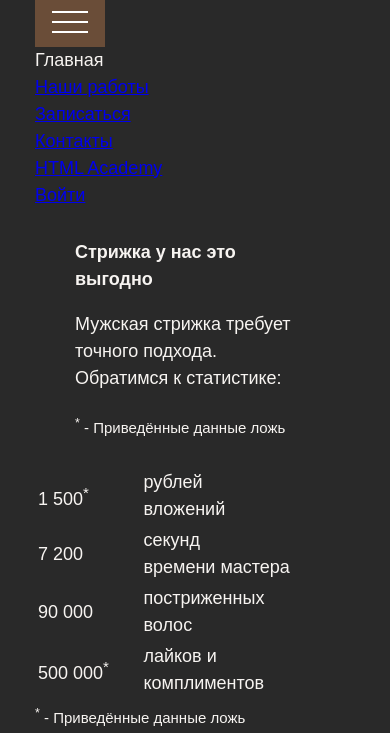
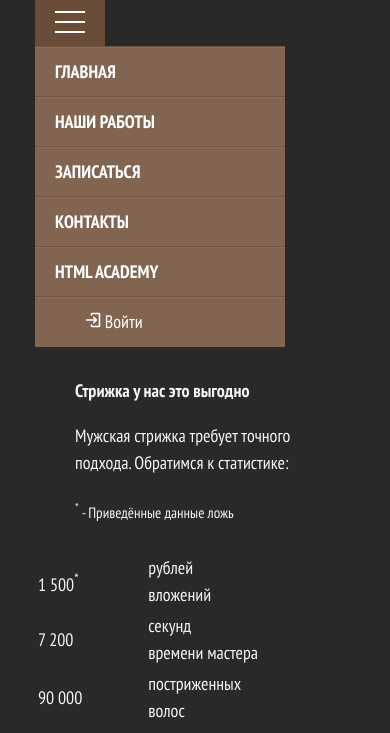
Before and after one commit to kosweb/Barbershop, a website: page #src/index.html in a window 390 px wide. Shown: the part 88-821 px from the top of the page. Drawn offline with nearby package versions, Linux system fonts and the light colour scheme; files that its build step writes are made by us from their sources.

Commit message:
add main-nav mobile styles

```diff
--- a/#src/index.html
+++ b/#src/index.html
@@ -36,7 +36,10 @@
 					</ul>
 					<ul class="main-nav__list user-list">
 						<li class="user-list__item">
-							<a href="login.html" class="user-list__login">Войти</a>
+							<a href="login.html" class="user-list__login">
+								<svg viewBox="0 0 512 512" height="16" width="16" xmlns="http://www.w3.org/2000/svg" fill="#ffffff"><g id="Solid"><path d="m260.52 329.539a24 24 0 0 0 33.941 33.941l90.51-90.51a24 24 0 0 0 0-33.941l-90.51-90.509a24 24 0 0 0 -33.941 0 24 24 0 0 0 0 33.941l49.539 49.539h-262.059a24 24 0 0 0 -24 24 24 24 0 0 0 24 24h262.059z"/><path d="m448 24h-224a40 40 0 0 0 -40 40v32a24 24 0 0 0 48 0v-24h208v368h-208v-24a24 24 0 0 0 -48 0v32a40 40 0 0 0 40 40h224a40 40 0 0 0 40-40v-384a40 40 0 0 0 -40-40z"/></g></svg>
+								Войти
+							</a>
 						</li>
 					</ul>
 				</div>
--- /dev/null
+++ b/#src/scss/blocks/button-burger.scss
@@ -0,0 +1,45 @@
+.button-burger {
+	position: relative;
+	width: 30px;
+	height: 2px;
+	background-color: #ffffff;
+
+	&::before,
+	&::after {
+		content: "";
+		position: absolute;
+		left: 0;
+		width: 100%;
+		height: 2px;
+		background: #ffffff;
+		transform-origin: 50% 50%;
+		transition: top .2s .2s, transform .2s;
+	}
+
+	&::before {
+		top: 10px;
+	}
+
+	&::after {
+		top: -10px;
+	}
+
+	&--open {
+		background: 0 0;
+		transition: background .2s 0;
+
+		&::before,
+		&::after {
+			top: 0;
+			transition: top .2s, transform .2s .4s;
+		}
+
+		&::before {
+			transform: rotate3d(0,0,1,45deg);
+		}
+
+		&::after {
+			transform: rotate3d(0,0,1,-45deg);
+		}
+	}
+}
--- a/#src/scss/blocks/main-nav.scss
+++ b/#src/scss/blocks/main-nav.scss
@@ -26,52 +26,6 @@
 
 }
 
-.button-burger {
-	position: relative;
-	width: 36px;
-	height: 2px;
-	background-color: #ffffff;
-
-	&::before,
-	&::after {
-		content: "";
-		position: absolute;
-		left: 0;
-		width: 100%;
-		height: 2px;
-		background: #ffffff;
-		transform-origin: 50% 50%;
-		transition: top .2s .2s, transform .2s;
-	}
-
-	&::before {
-		top: 10px;
-	}
-
-	&::after {
-		top: -10px;
-	}
-
-	&--open {
-		background: 0 0;
-		transition: background .2s 0;
-
-		&::before,
-		&::after {
-			top: 0;
-			transition: top .2s, transform .2s .4s;
-		}
-
-		&::before {
-			transform: rotate3d(0,0,1,45deg);
-		}
-
-		&::after {
-			transform: rotate3d(0,0,1,-45deg);
-		}
-	}
-}
-
 .main-nav__wrapper {
 	@media (min-width: $tablet-width) {
 		display: flex;
--- a/#src/scss/blocks/site-list.scss
+++ b/#src/scss/blocks/site-list.scss
@@ -7,3 +7,26 @@
 		width: 780px;
 	}
 }
+
+.site-list__item {
+	display: flex;
+	justify-content: start;
+	align-items: center;
+
+	width: 250px;
+	height: 50px;
+
+	padding: 0 20px;
+
+	font-weight: bold;
+	text-transform: uppercase;
+
+	box-shadow: 0 -1px 0 #71543f, inset 0 1px 0 #886e5b;
+	background-color: #826550;
+
+	& a {
+		line-height: 24px;
+		color: #ffffff;
+		text-decoration: none;
+	}
+}
--- a/#src/scss/blocks/user-list.scss
+++ b/#src/scss/blocks/user-list.scss
@@ -7,3 +7,26 @@
 		width: 160px;
 	}
 }
+
+.user-list__item {
+	display: flex;
+	justify-content: start;
+	align-items: center;
+
+	width: 250px;
+	height: 50px;
+
+	padding: 0 20px;
+
+	box-shadow: 0 -1px 0 #71543f, inset 0 1px 0 #886e5b;
+	background-color: #826550;
+
+	& a {
+		display: block;
+		padding-left: 30px;
+
+		line-height: 24px;
+		color: #ffffff;
+		text-decoration: none;
+	}
+}
--- a/#src/scss/partials/scaffolding.scss
+++ b/#src/scss/partials/scaffolding.scss
@@ -1,3 +1,10 @@
+*,
+*::after,
+*::before {
+	box-sizing: border-box;
+	-webkit-tap-highlight-color: transparent;
+}
+
 @font-face {
 	font-weight: normal;
 	font-family: 'PT Sans Narrow';
@@ -41,9 +48,10 @@ body {
 
 	font-size: 18px;
 	line-height: 27px;
-	font-family: Arial, sans-serif;
+	font-family: 'PT Sans Narrow', Arial, sans-serif;
 	color: var(--body-font-color);
 	font-style: normal;
+	font-weight: normal;
 
 	background-color: var(--bg-darkgrey);
 }
--- a/#src/scss/partials/variables.scss
+++ b/#src/scss/partials/variables.scss
@@ -4,5 +4,7 @@ $desktop-width: 1200px;
 html {
 	--bg-darkgrey: #292929;
 	--bg-lightgrey: #f8f5f2;
+	--bg-dark-send: #6a4d38;
+	--bg-grey-send: #71543f;
 	--body-font-color: #f7f4f1;
 }
--- a/#src/scss/style.scss
+++ b/#src/scss/style.scss
@@ -3,6 +3,7 @@
 				'./partials/scaffolding',
 				'./blocks/page-header',
 				'./blocks/main-nav',
+				'./blocks/button-burger',
 				'./blocks/site-list',
 				'./blocks/user-list',
 				'./blocks/stats';
```
